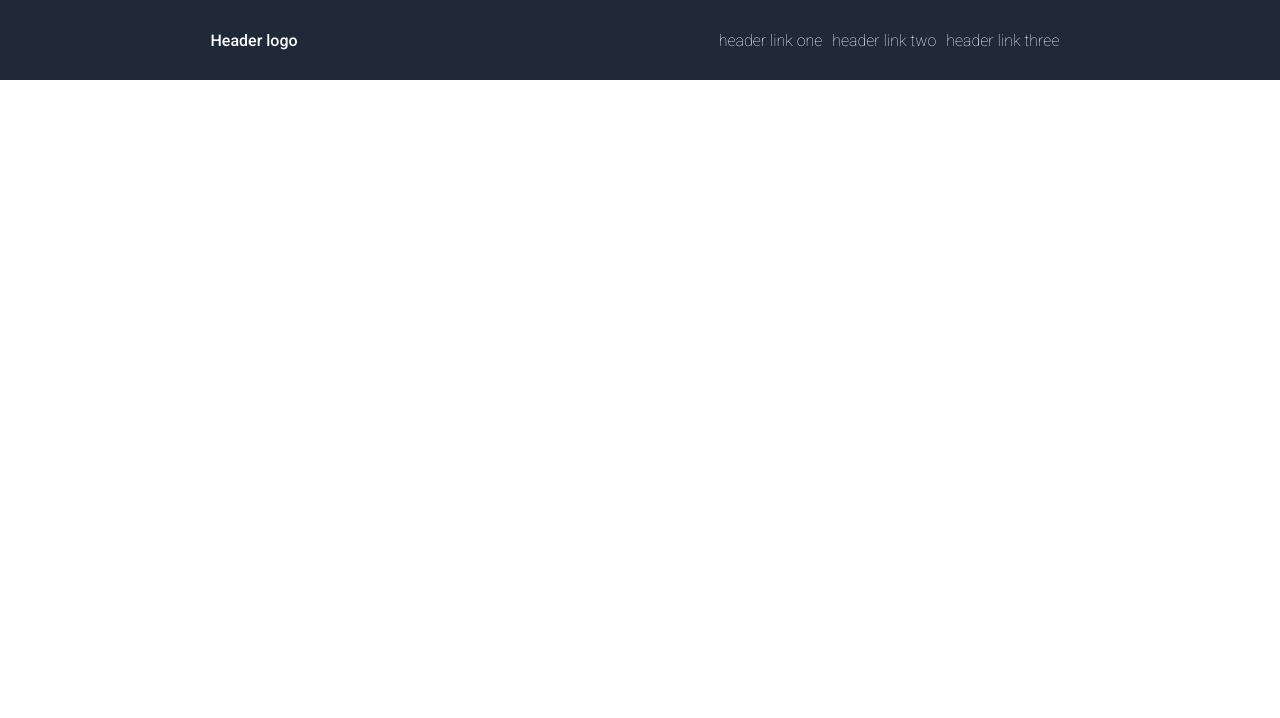
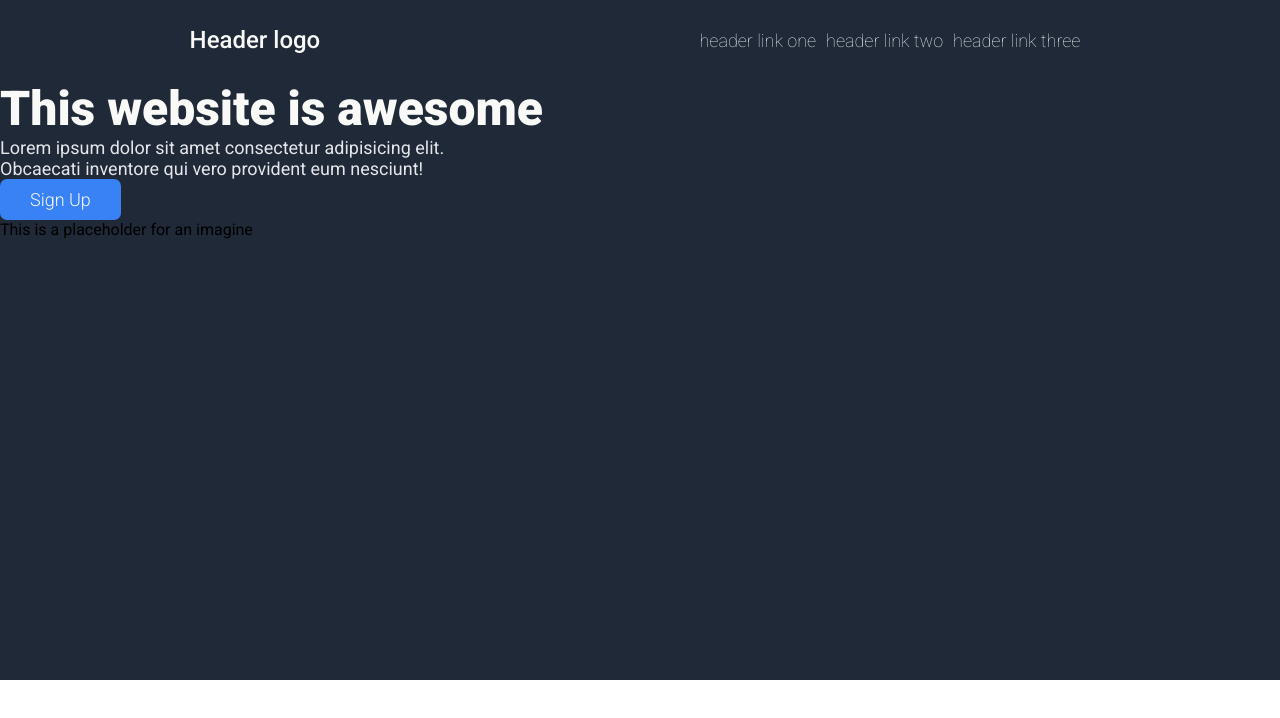
Before and after one commit to jacobs-development8/Project-Landing-Page, a plain HTML site: page index.html in a window 1280 px wide. Drawn offline with Linux system fonts and the light colour scheme.

Commit message:
finished the left hand side of the main hero div

```diff
--- a/index.html
+++ b/index.html
@@ -20,5 +20,21 @@
             <li>header link three</li>
         </ul>
     </nav>
+
+    <div class="section-cont">
+        <div class="section-one-left-div">
+            <h1>This website is awesome</h1>
+            <p>Lorem ipsum dolor sit amet consectetur adipisicing elit. <br>
+                Obcaecati inventore qui vero provident eum nesciunt!
+            </p>
+            <button>Sign Up</button>
+        </div>
+
+        <div class="section-one-right-div">
+            This is a placeholder for an imagine
+        </div>
+    </div>
+
+
 </body>
 </html>
--- a/styles.css
+++ b/styles.css
@@ -9,7 +9,7 @@ nav {
     width: 100%;
     min-height: 10vh;
     background-color: #1F2937;
-    color: #FFFFFF;
+    color: #F9FAF8;
     display: flex;
     justify-content: space-around;
     align-items: center;
@@ -22,10 +22,40 @@ nav ul {
 }
 
 nav p {
+    font-size: 24px;
     font-weight: 500;
 }
 
 nav li {
     font-weight: 100;
+    font-size: 18px;
+    color: #E5E7EB;
     margin-right: 10px;
 }
+
+.section-cont {
+    width: 100%;
+    min-height: 75vh;
+    background-color: #1F2937;
+}
+
+.section-cont h1 {
+    font-size: 48px;
+    color: #F9FAF8;
+    font-weight: 900;
+}
+
+.section-cont p {
+    font-size: 18px;
+    color: #E5E7EB;
+}
+
+.section-cont button {
+    background-color: #3882f6;
+    color: #F9FAF8;
+    font-size: 18px;
+    font-weight: 300;
+    padding: 10px 30px;
+    border: none;
+    border-radius: 7px;
+}
```
